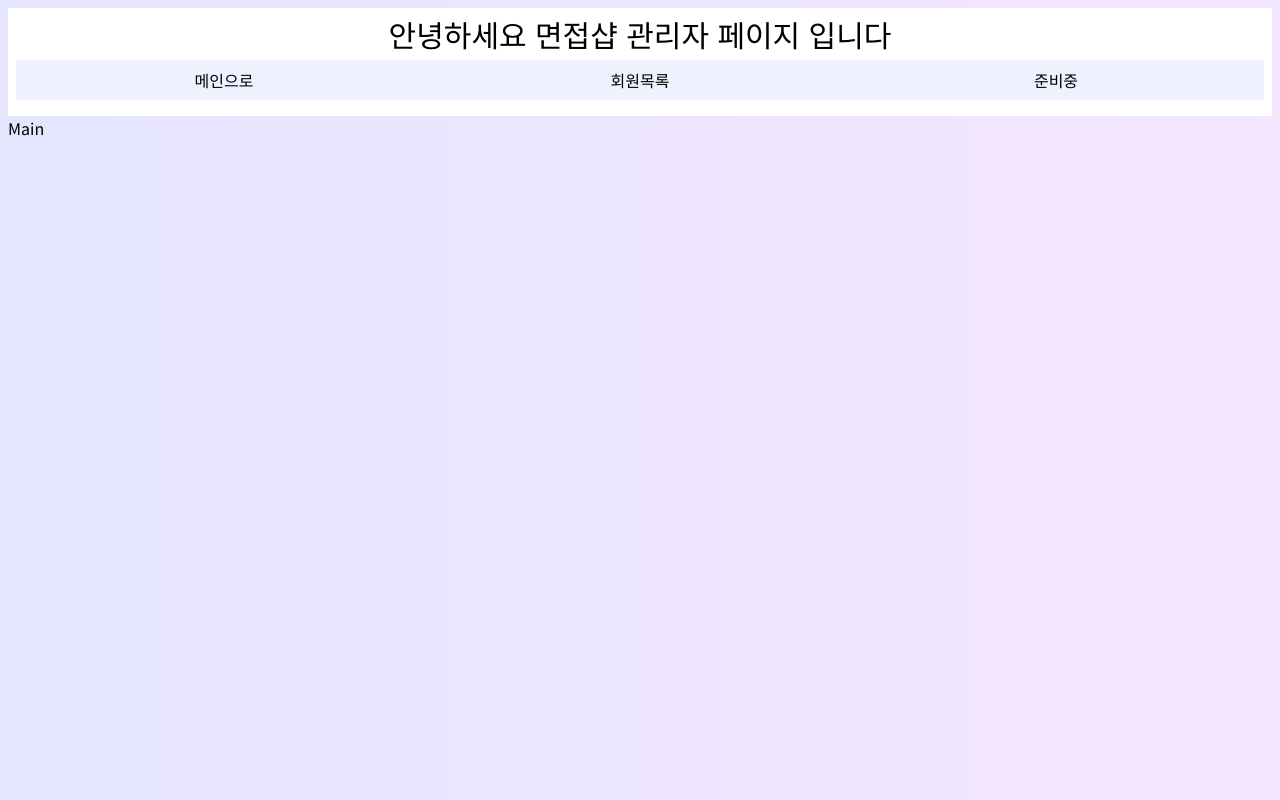
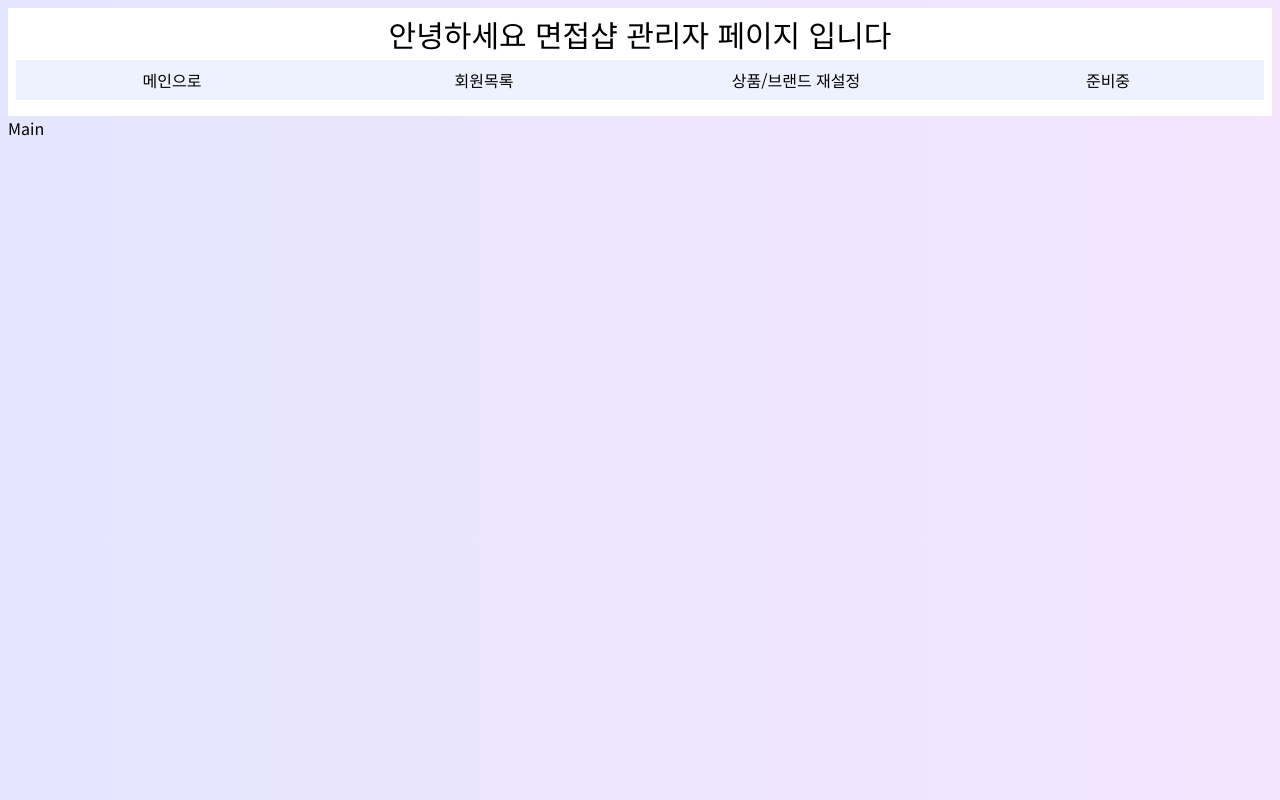
Before and after one commit to kotm50/albagift-front, a React (Create React App) app: page /admin in a window 1280 px wide. Built offline with nearby package versions, Linux system fonts and the light colour scheme; no server answers.

Commit message:
헤더가 왜 안적용되여

```diff
--- a/src/Component/Admin/Admin.js
+++ b/src/Component/Admin/Admin.js
@@ -36,7 +36,7 @@
         <div className="mb-2 text-center text-xl xl:text-3xl">
           안녕하세요 면접샵 관리자 페이지 입니다
         </div>
-        <div className="grid grid-cols-3 bg-indigo-50 mb-2">
+        <div className="grid grid-cols-4 bg-indigo-50 mb-2">
           <Link to="/admin/" className="hover:bg-indigo-100 p-2 text-center">
             메인으로
           </Link>
@@ -45,6 +45,12 @@
             className="hover:bg-indigo-100 p-2 text-center"
           >
             회원목록
+          </Link>
+          <Link
+            to="/admin/reset"
+            className="hover:bg-indigo-100 p-2 text-center"
+          >
+            상품/브랜드 재설정
           </Link>
           <Link
             to="/admin/"
```
